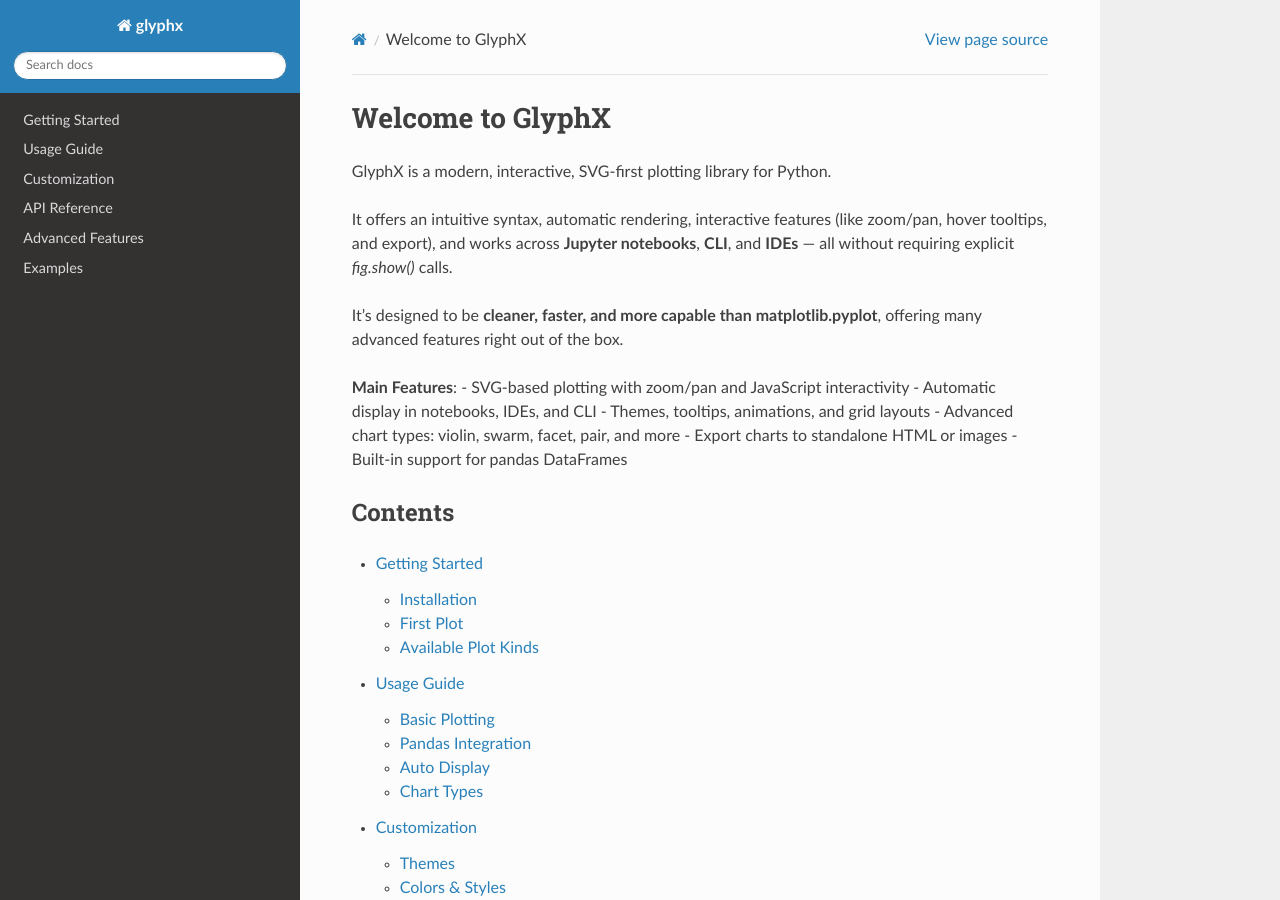
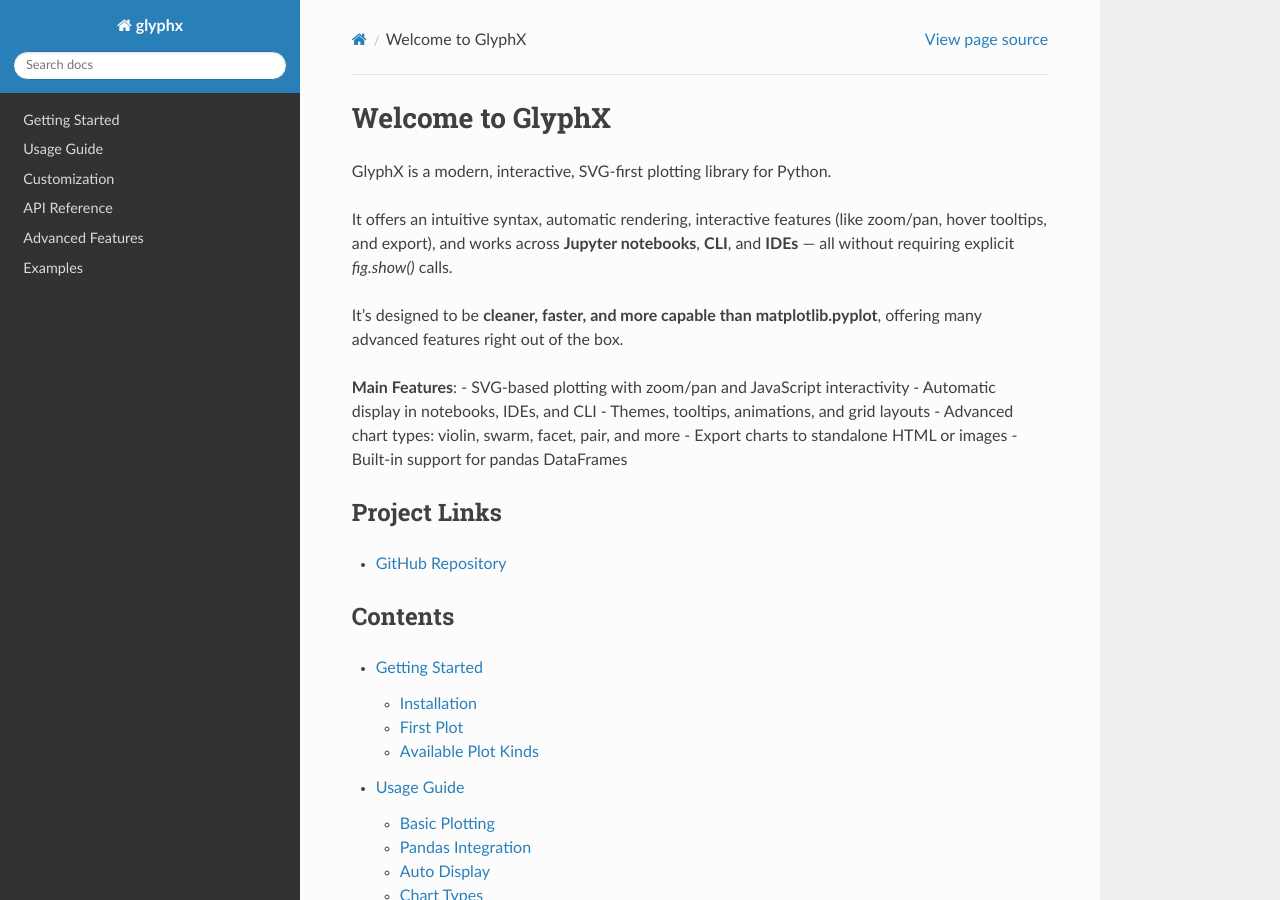
Before and after one commit to kjkoeller/glyphx, a Sphinx documentation site: the page built from docs/index.rst, in a window 1280 px wide and 900 px high. Built offline with Sphinx 7.4.7 and the Read the Docs theme 3.1.0, drawn with Linux system fonts in a browser that asks for light colours.

Commit message:
Repo Hyperlink Added

```diff
--- a/docs/index.rst
+++ b/docs/index.rst
@@ -17,6 +17,10 @@
 - Export charts to standalone HTML or images
 - Built-in support for pandas DataFrames
 
+**Project Links**
+-----------------
+- `GitHub Repository <https://github.com/kjkoeller/glyphx>`_
+
 Contents
 --------
 
```
